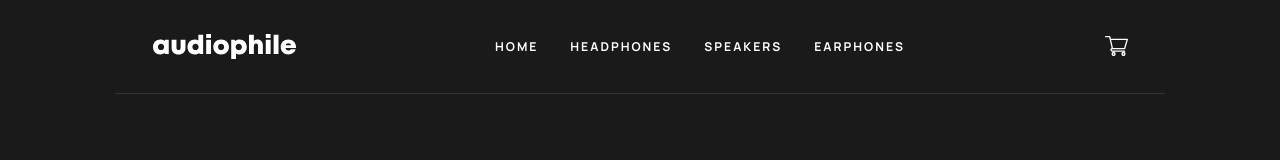
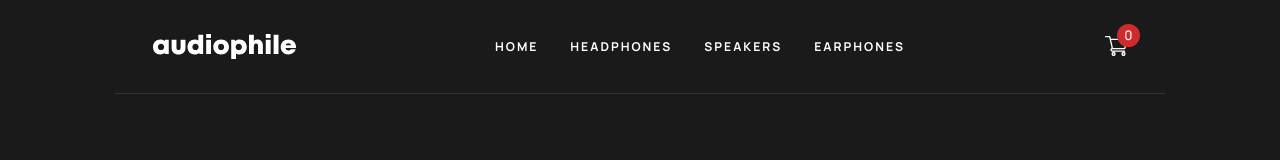
Before and after one commit to nofuenterr/audiophile, a React (Vite) app: page / in a window 1280 px wide. Shown: the top 160 px of the page. Built offline with nearby package versions, Linux system fonts and the light colour scheme.

Commit message:
feat: add cart items count display on cart icon

```diff
--- a/src/components/page-wrapper/Header.tsx
+++ b/src/components/page-wrapper/Header.tsx
@@ -7,9 +7,11 @@ import { Link, useLocation } from 'react-router-dom';
 import { useState } from 'react';
 import CartModal from '../cart/CartModal';
 import MenuModal from './MenuModal';
+import { useCartStore } from '../../stores/cart';
 
 export default function Header() {
 	const [menu, setMenu] = useState<boolean>(false);
+	const cart = useCartStore((s) => s.cart);
 	const { pathname } = useLocation();
 
 	return (
@@ -73,10 +75,16 @@ export default function Header() {
 
 				<CartModal>
 					<button
-						className="cursor-pointer md:ml-auto lg:ml-0"
+						className="relative cursor-pointer md:ml-auto lg:ml-0"
 						type="button"
 						onClick={() => setMenu(false)}
 					>
+						<div
+							aria-label="Cart items count"
+							className="bg-red absolute -top-3.25 -right-3.25 grid size-6 place-content-center rounded-full text-sm"
+						>
+							{cart.length}
+						</div>
 						<AccessibleIcon.Root label="Cart">
 							<img src={cartIcon} alt="" />
 						</AccessibleIcon.Root>
```
